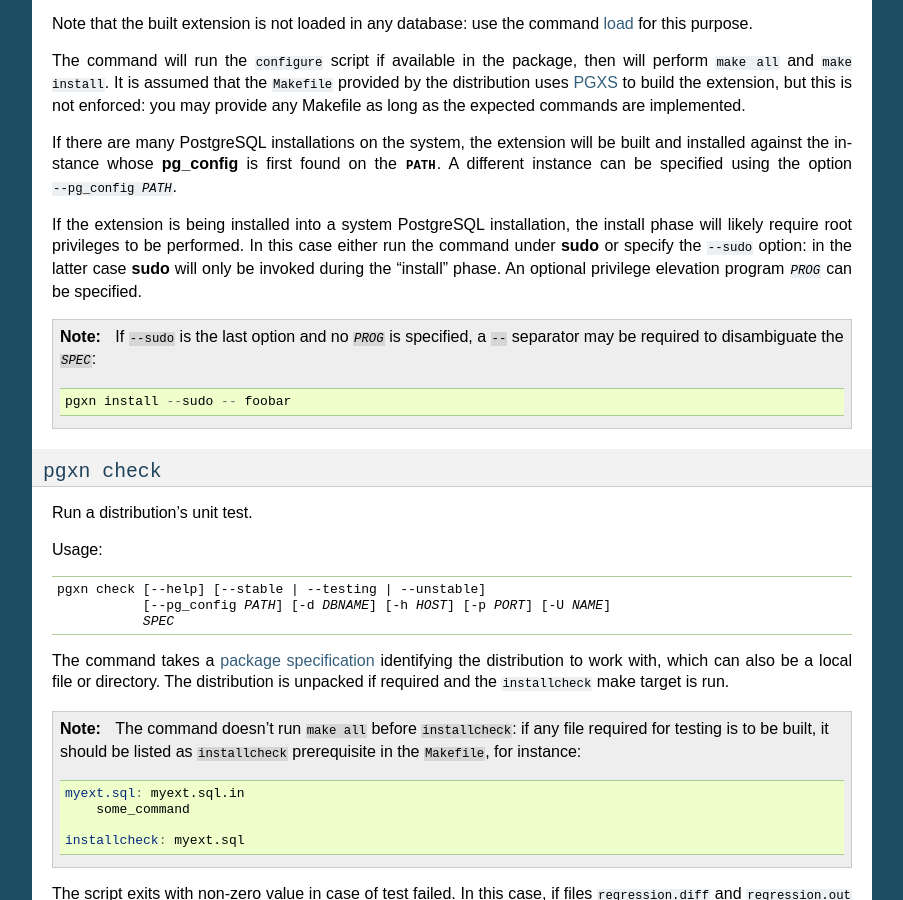
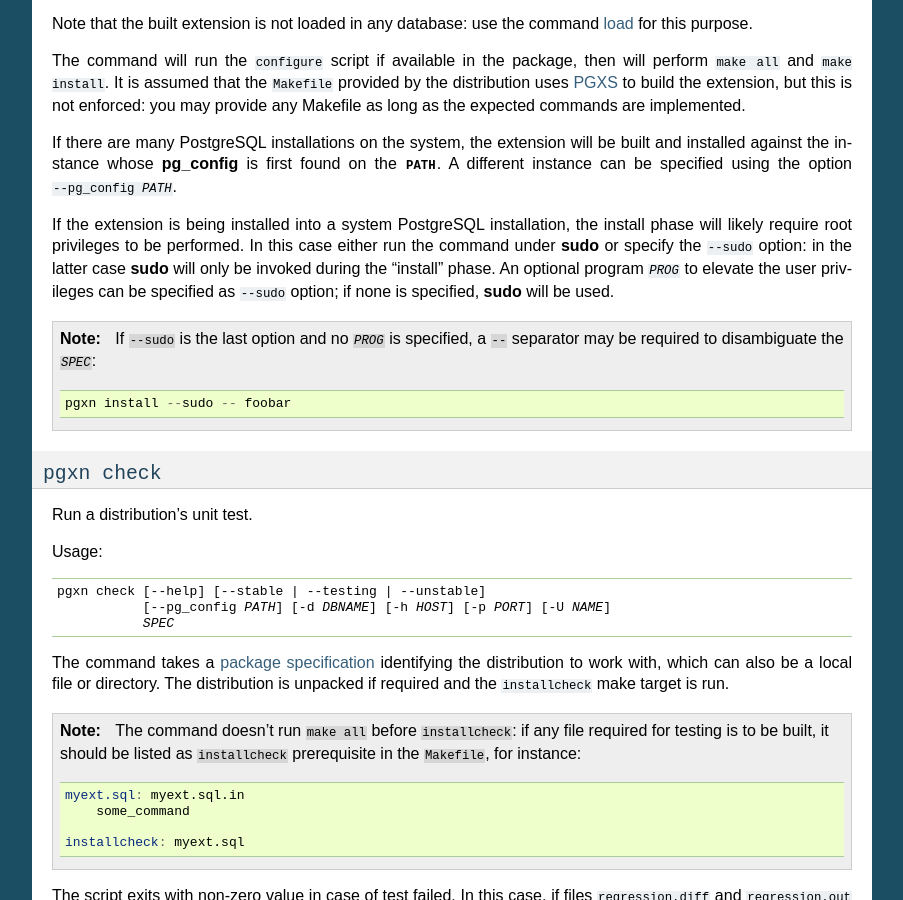
Before and after one commit to pgxn/pgxnclient, a Sphinx documentation site: the page built from docs/usage.rst, in a window 1280 px wide and 900 px high, scrolled down 1288 px. Shown: the whole window, without its empty margins (198-1101 px from the left). Built offline with Sphinx 7.4.7, drawn with Linux system fonts in a browser that asks for light colours.

Commit message:
Clarify --sudo option sentence in the docs

```diff
--- a/docs/usage.rst
+++ b/docs/usage.rst
@@ -106,8 +106,9 @@ If the extension is being installed into a system PostgreSQL installation, the
 install phase will likely require root privileges to be performed.  In this
 case either run the command under :program:`sudo` or specify the ``--sudo``
 option: in the latter case :program:`sudo` will only be invoked during the
-"install" phase. An optional privilege elevation program :samp:`{PROG}` can be
-specified.
+"install" phase.  An optional program :samp:`{PROG}` to elevate the user
+privileges can be specified as ``--sudo`` option; if none is specified,
+:program:`sudo` will be used.
 
 .. note::
 
```
